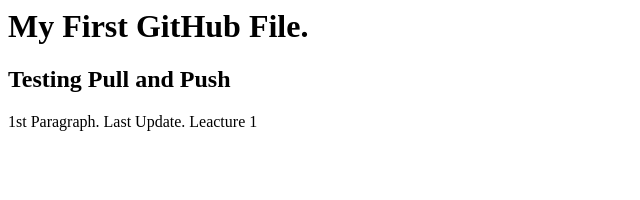
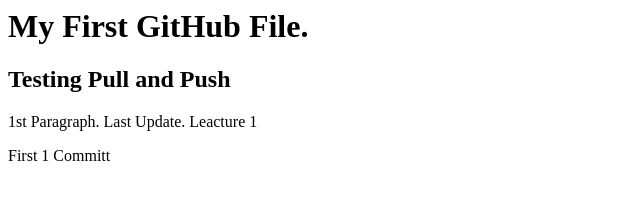
Before and after one commit to quickwebworks/testing-github-basic, a plain HTML site: page index.html in a window 1280 px wide. Shown: the whole page, without its empty margins (0-640 px from the left). Drawn offline with Linux system fonts and the light colour scheme.

Commit message:
Update index.html

```diff
--- a/index.html
+++ b/index.html
@@ -6,5 +6,6 @@
         <h1>My First GitHub File.</h1>
         <h2>Testing Pull and Push</h2>
         <p>1st Paragraph. Last Update. Leacture 1</p>
+        <p>First 1 Committ</p>
     </body>
 </html>
```
